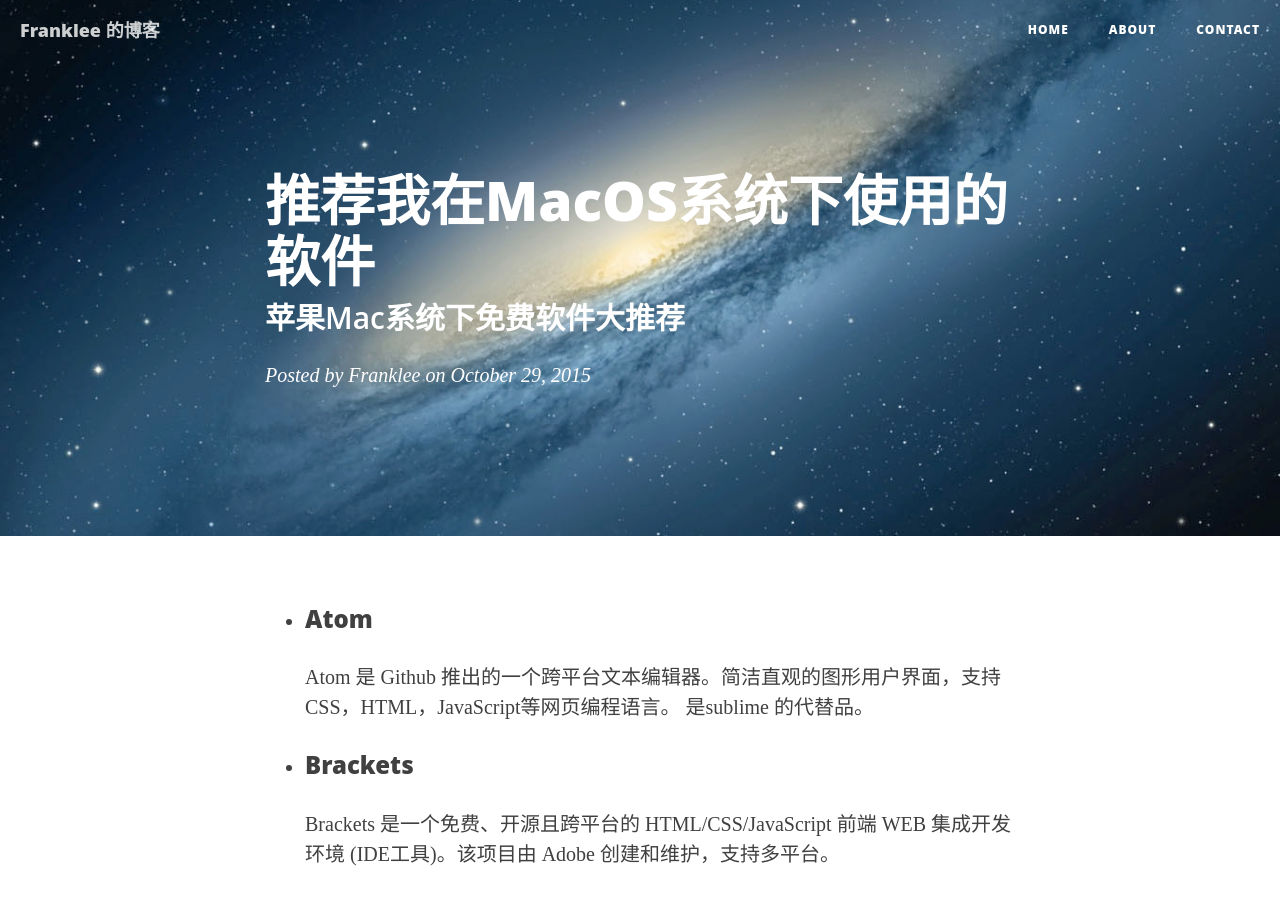
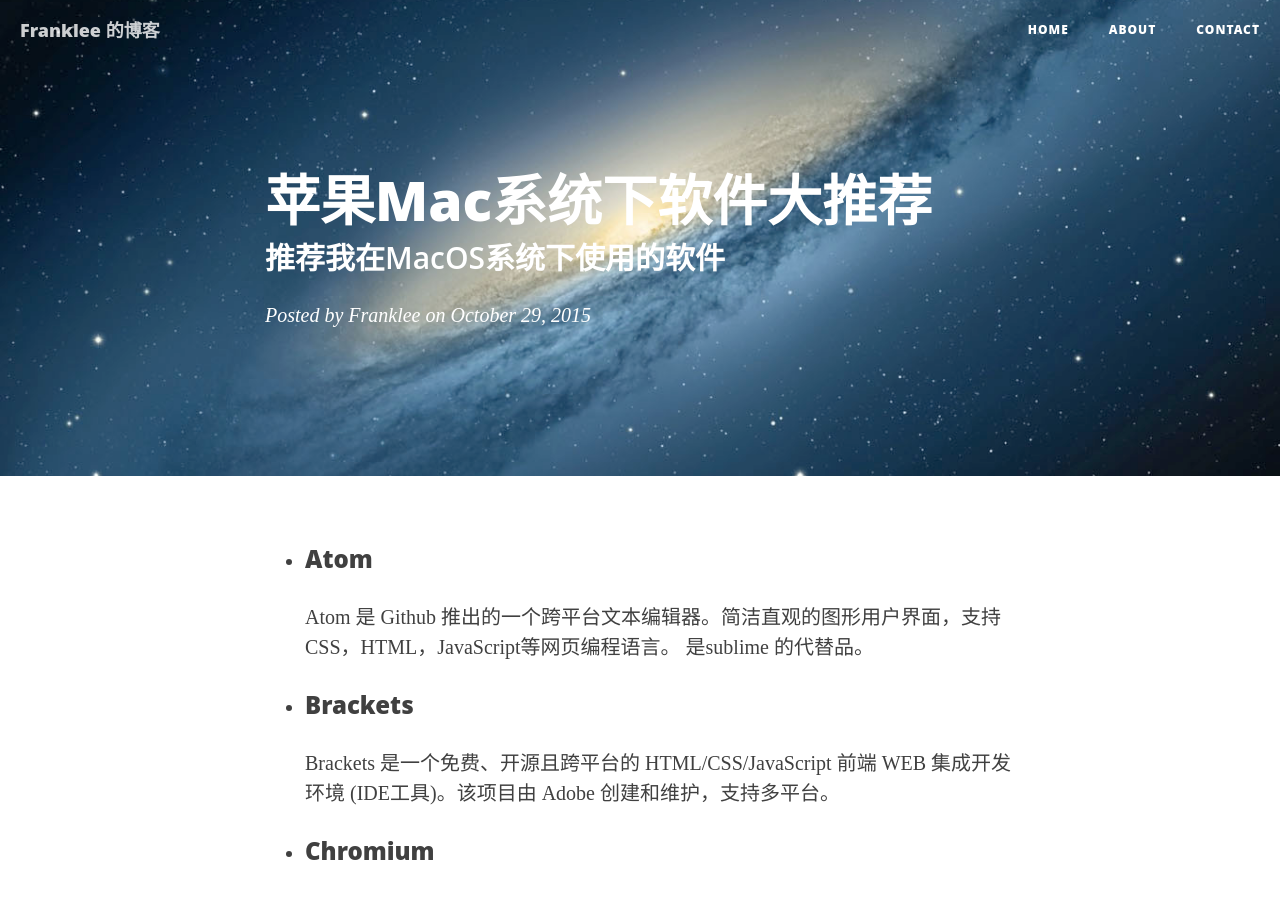
Before and after one commit to FrankLee33/franklee33.github.io, a Jekyll site: the page built from _posts/2015-10-29-macos-sw.markdown, in a window 1280 px wide and 900 px high. Built offline with Jekyll 4.4.1, drawn with Linux system fonts in a browser that asks for light colours; nearby versions of some CDN libraries; some web fonts are replaced; some of the changed text lies outside the part shown.

Commit message:
update a blog post

```diff
--- a/_posts/2015-10-29-macos－sw.markdown
+++ b/_posts/2015-10-29-macos-sw.markdown
@@ -1,7 +1,7 @@
 ---
 layout:     post
-title:      "推荐我在MacOS系统下使用的软件"
-subtitle:   "苹果Mac系统下免费软件大推荐"
+title:      "苹果Mac系统下软件大推荐"
+subtitle:   "推荐我在MacOS系统下使用的软件"
 date:       2015-10-29 15:05:00
 author:     "Franklee"
 header-img: "img/post-bg-07.jpg"
@@ -119,12 +119,12 @@ header-img: "img/post-bg-07.jpg"
 
    <li>
      <h3>PP助手</h3>
-      <p></p>
+      <p>Mac 系统助手</p>
    </li>
 
    <li>
      <h3>360安全卫士</h3>
-      <p></p>
+      <p>Mac 系统下的360安全卫士</p>
    </li>
 
 
@@ -135,7 +135,7 @@ header-img: "img/post-bg-07.jpg"
 
    <li>
      <h3>360云盘</h3>
-      <p></p>
+      <p>360云盘，自动同步文件到云端</p>
    </li>
 
    <li>
```
